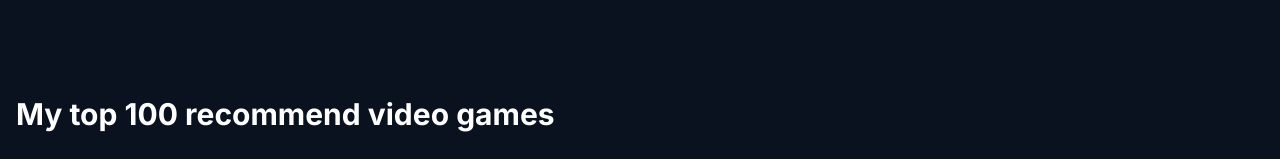
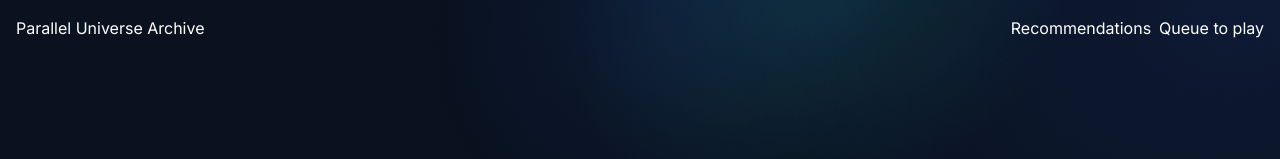
Before and after one commit to hessamkhoobkar/Parallel-Universe-Archive, a Next.js app: page / in a window 1280 px wide. Shown: the top 159 px of the page. Built offline with nearby package versions, Linux system fonts and the light colour scheme; no server answers; the database is empty.

Commit message:
Add header and navigation to RootLayout component

```diff
--- a/app/layout.tsx
+++ b/app/layout.tsx
@@ -1,6 +1,8 @@
 import type { Metadata } from "next";
 import { Inter } from "next/font/google";
 import "./globals.css";
+import Link from "next/link";
+import bodyBgGradient from "@/app/assets/images/body-bg-gradient.png";
 
 const inter = Inter({ subsets: ["latin"] });
 
@@ -16,7 +18,19 @@ export default function RootLayout({
 }) {
   return (
     <html lang="en">
-      <body className={inter.className}>{children}</body>
+      <body className={inter.className}>
+        <div className="absolute inset-0 bg-no-repeat bg-auto bg-right-top body-gr-bg z-0"></div>
+        <header className="w-full flex justify-start items-center p-4 relative z-10">
+          <span>Parallel Universe Archive</span>
+          <nav className="ms-auto flex justify-start items-center gap-2">
+            <Link href="/">Recommendations</Link>
+            <Link href="/queue">Queue to play </Link>
+          </nav>
+        </header>
+        <main className="flex min-h-screen flex-col items-start justify-start px-4 py-12 relative z-10">
+          {children}
+        </main>
+      </body>
     </html>
   );
 }
```
